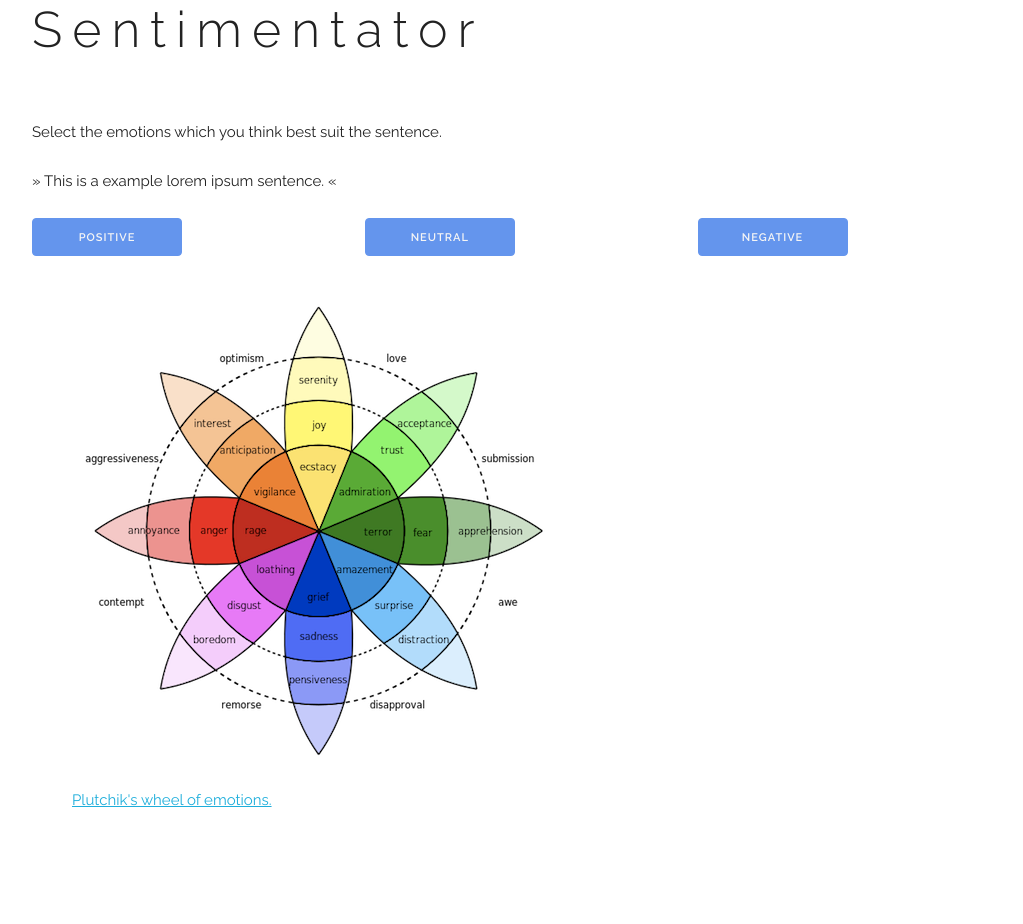
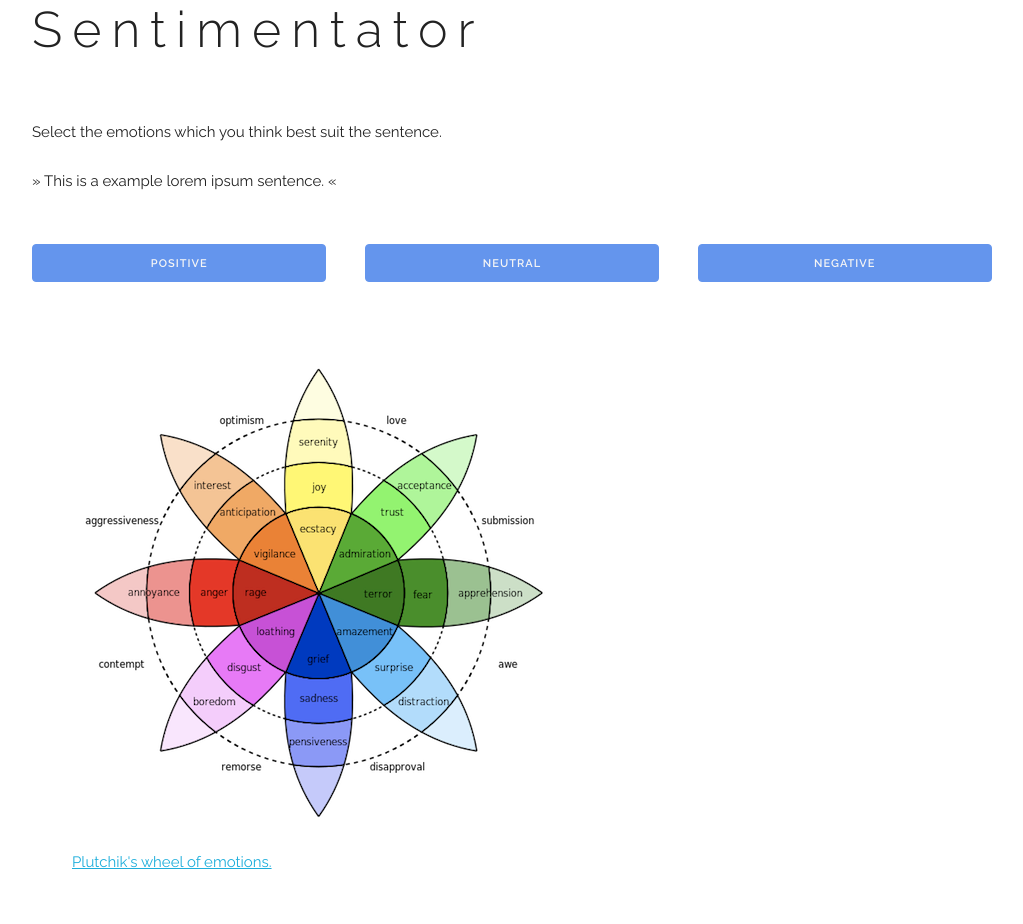
Before and after one commit to Helsinki-NLP/sentimentator, a Flask app: page /annotate/en in a window 1280 px wide. Shown: the whole page, without its empty margins (128-1151 px from the left). Before the commit the page ends 807 px from the top, so only its background shows below. Run offline with Flask 2, Linux system fonts and the light colour scheme; tables that the repository leaves empty hold one stand-in row (values such as "Sample post").

Commit message:
Restore some styling

```diff
--- a/static/css/custom.css
+++ b/static/css/custom.css
@@ -9,24 +9,25 @@ h1 {
     padding-bottom: 40px;
 }
 
+div.divide {
+  margin-top: 1.7em;
+}
+
+.button {
+    width: 100%;
+    text-align: center;
+}
+
 .button.button-primary {
     color: whitesmoke;
     background-color: cornflowerblue;
     border-color: cornflowerblue;
-    display: inline-block;
-    width: 150px;
     text-align: center;
 }
 
 .button.button-primary:hover {
     background-color: #4670ba;
     border-color: #4670ba;
-}
-
-.button {
-    display: inline-block;
-    width: 150px;
-    text-align: center;
 }
 
 input[type="radio"], input[type="checkbox"] {
@@ -44,8 +45,8 @@ input[type="checkbox"]:checked + label {
 }
 
 #submit {
-    border-color: forestgreen;
-    background-color: forestgreen;
+    border-color: limegreen;
+    background-color: limegreen;
 }
 
 #submit:hover {
```
